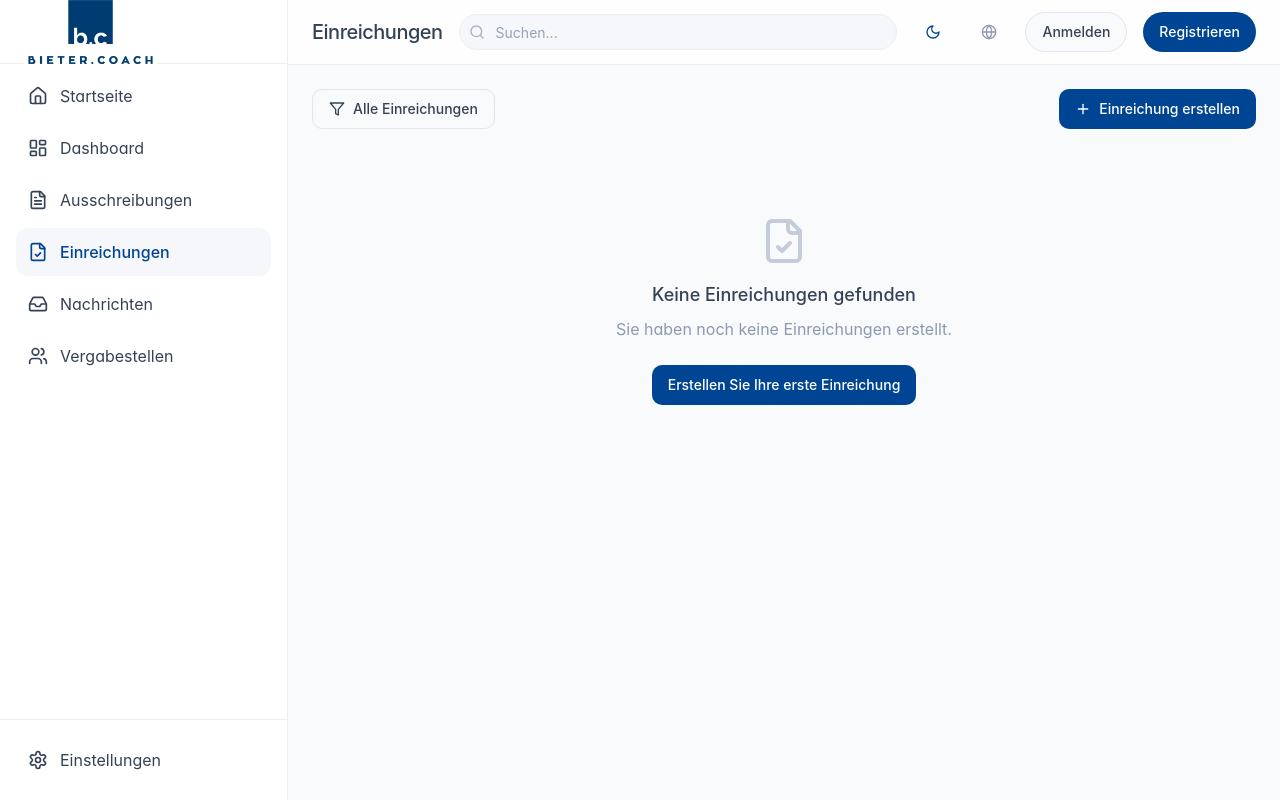
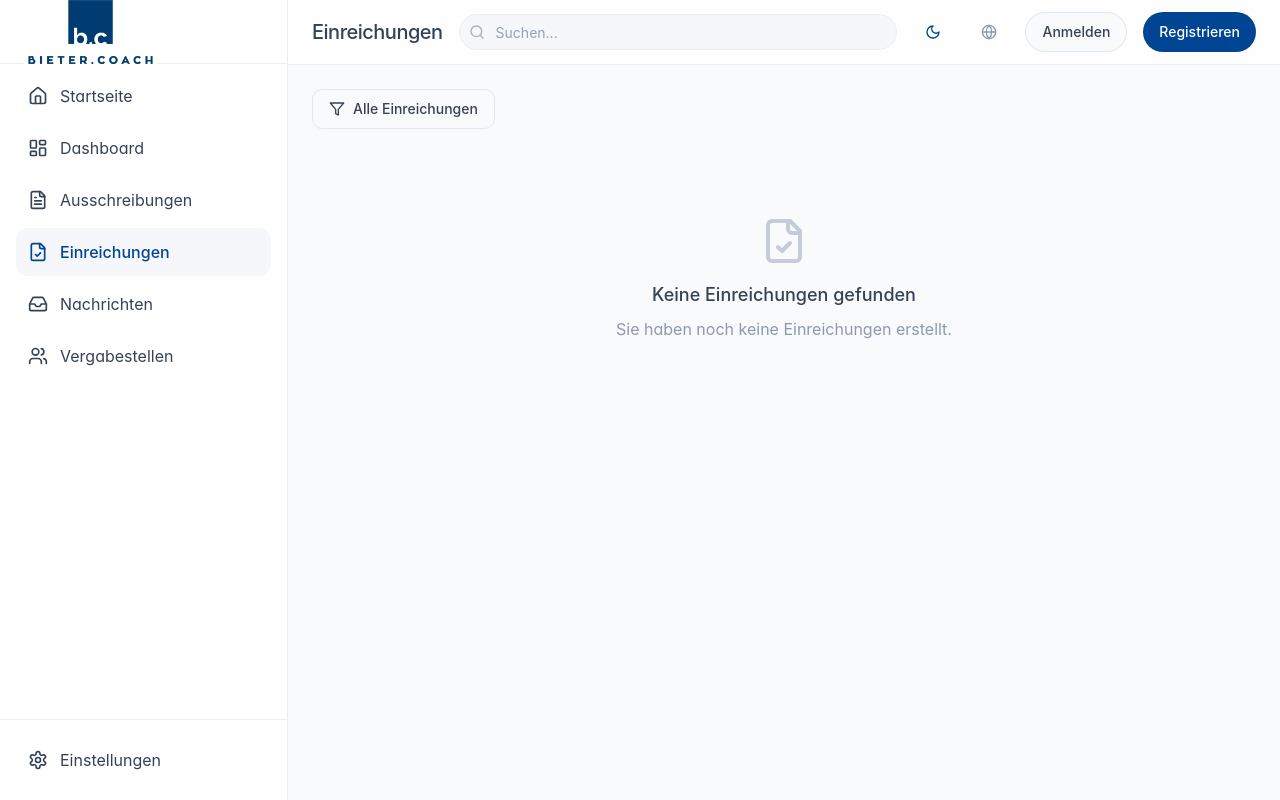
Before and after one commit to pspplus/bieter-cockpit, a React (Vite) app: page /submissions in a window 1280 px wide. Built offline with nearby package versions, Linux system fonts and the light colour scheme; a web font is replaced by a local one.

Commit message:
Remove create submission button
Remove the "Create Submission" button from the submissions page. The button is redundant as submissions are determined by their status.

```diff
--- a/src/pages/SubmissionsPage.tsx
+++ b/src/pages/SubmissionsPage.tsx
@@ -2,7 +2,7 @@
 import { Layout } from "@/components/layout/Layout";
 import { Card, CardContent, CardDescription, CardHeader, CardTitle } from "@/components/ui/card";
 import { Button } from "@/components/ui/button";
-import { FileCheck, Filter, Plus } from "lucide-react";
+import { FileCheck, Filter } from "lucide-react";
 import { useTranslation } from "react-i18next";
 import { useTender } from "@/hooks/useTender";
 import { TenderStatus } from "@/types/tender";
@@ -16,6 +16,7 @@ import {
 } from "@/components/ui/dropdown-menu";
 import { useState } from "react";
 import { Link } from "react-router-dom";
+import { getStatusColors } from "@/utils/statusUtils";
 
 export default function SubmissionsPage() {
   const { t } = useTranslation();
@@ -38,18 +39,8 @@ export default function SubmissionsPage() {
   );
 
   const getStatusBadgeStyles = (status: TenderStatus) => {
-    switch (status) {
-      case "abgegeben":
-        return "bg-blue-100 text-blue-800 dark:bg-blue-900/30 dark:text-blue-400";
-      case "aufklaerung":
-        return "bg-purple-100 text-purple-800 dark:bg-purple-900/30 dark:text-purple-400";
-      case "gewonnen":
-        return "bg-green-100 text-green-800 dark:bg-green-900/30 dark:text-green-400";
-      case "verloren":
-        return "bg-gray-100 text-gray-800 dark:bg-gray-900/30 dark:text-gray-400";
-      default:
-        return "bg-gray-100 text-gray-800 dark:bg-gray-800 dark:text-gray-400";
-    }
+    const statusColor = getStatusColors(status);
+    return `${statusColor.bg} ${statusColor.text} dark:bg-${status === 'abgegeben' ? 'blue' : status === 'aufklaerung' ? 'purple' : status === 'gewonnen' ? 'green' : 'gray'}-900/30 dark:text-${status === 'abgegeben' ? 'blue' : status === 'aufklaerung' ? 'purple' : status === 'gewonnen' ? 'green' : 'gray'}-400`;
   };
 
   // Get display reference - use internal reference as primary, fallback to external reference
@@ -93,13 +84,6 @@ export default function SubmissionsPage() {
               </DropdownMenuRadioGroup>
             </DropdownMenuContent>
           </DropdownMenu>
-
-          <Button asChild className="w-full sm:w-auto">
-            <Link to="/tenders" className="flex items-center gap-2">
-              <Plus className="h-4 w-4" />
-              {t('createSubmission')}
-            </Link>
-          </Button>
         </div>
 
         {sortedTenders.length > 0 ? (
@@ -178,11 +162,6 @@ export default function SubmissionsPage() {
                     status: t(`tenders.${filterStatus}`)
                   })}
             </p>
-            <Button asChild className="mt-6">
-              <Link to="/tenders">
-                {t('createYourFirstSubmission')}
-              </Link>
-            </Button>
           </div>
         )}
       </div>
```
